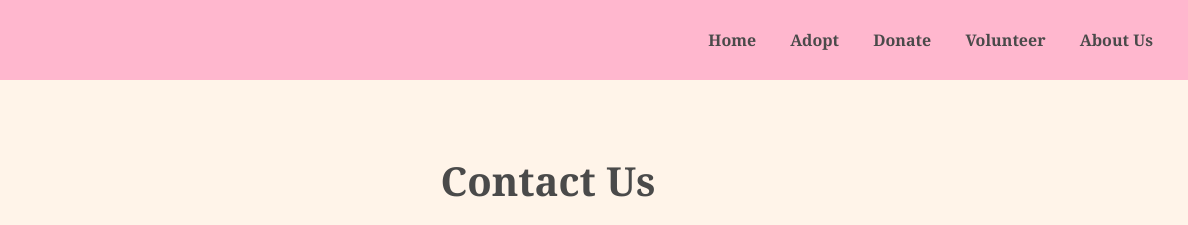
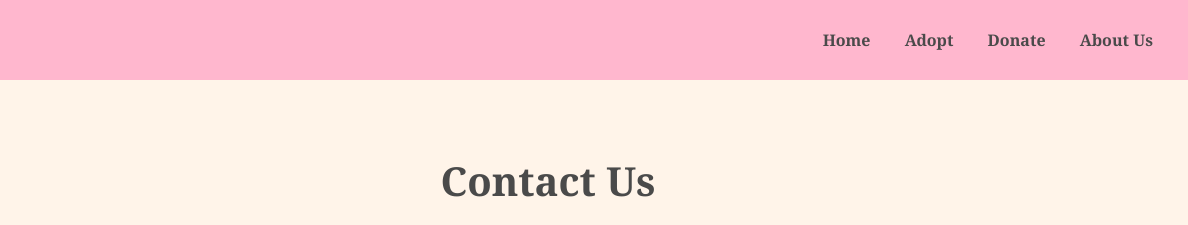
Before and after one commit to elishaikhlaus/Pet-Adoption-Website, a plain HTML site: page contact.html in a window 1280 px wide. Shown: the top 225 px of the page, 92-1280 px from the left. Drawn offline with Linux system fonts and the light colour scheme.

Commit message:
Update contact.html

```diff
--- a/contact.html
+++ b/contact.html
@@ -13,7 +13,6 @@
             <a href="index.html">Home</a>
             <a href="#adopt">Adopt</a>
             <a href="#donate">Donate</a>
-            <a href="#volunteer">Volunteer</a>
             <a href="#about">About Us</a>
         </nav>
     </header>
```
